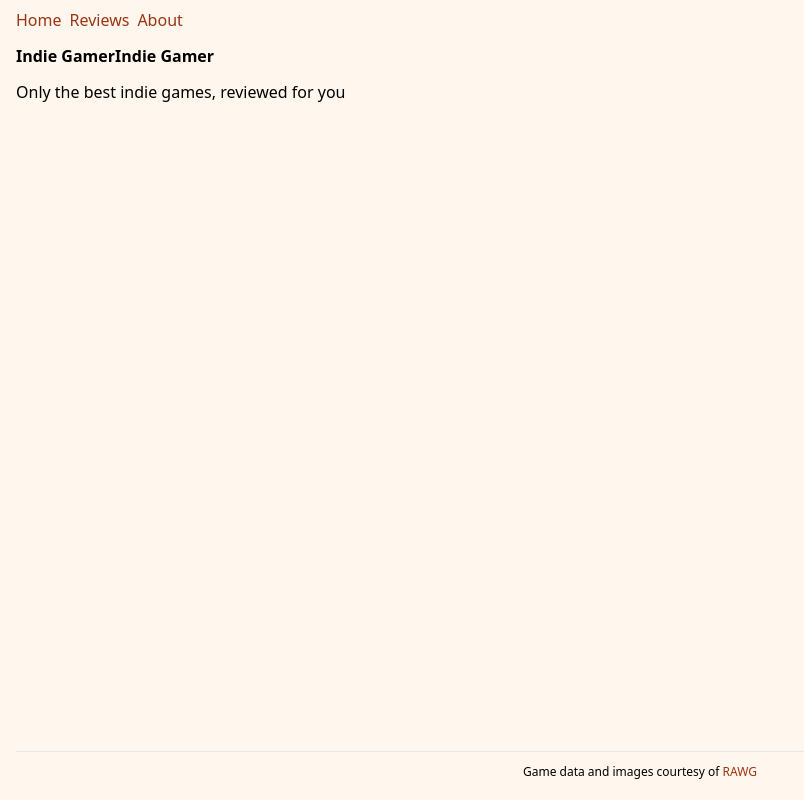
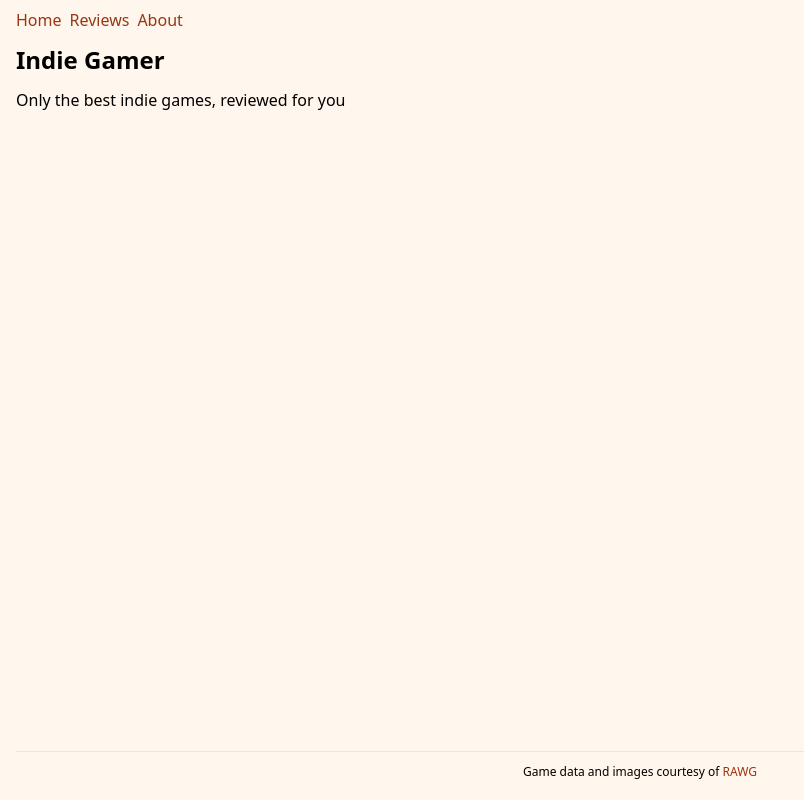
Before and after one commit to HJNJu/nextjs-practice, a Next.js app: page / in a window 1280 px wide. Shown: the whole page, without its empty margins (0-804 px from the left). Built offline with nearby package versions, Linux system fonts and the light colour scheme.

Commit message:
fix: typo in styling

```diff
--- a/components/Heading.tsx
+++ b/components/Heading.tsx
@@ -6,7 +6,7 @@ export interface HeadingProps {
 
 export default function Heading({ children }: HeadingProps) {
     return (
-        <h1 className="font-bold pb-3 text-2-xl">Indie Gamer
+        <h1 className="font-bold pb-3 text-2xl">
             {children}
         </h1>
     );
```
